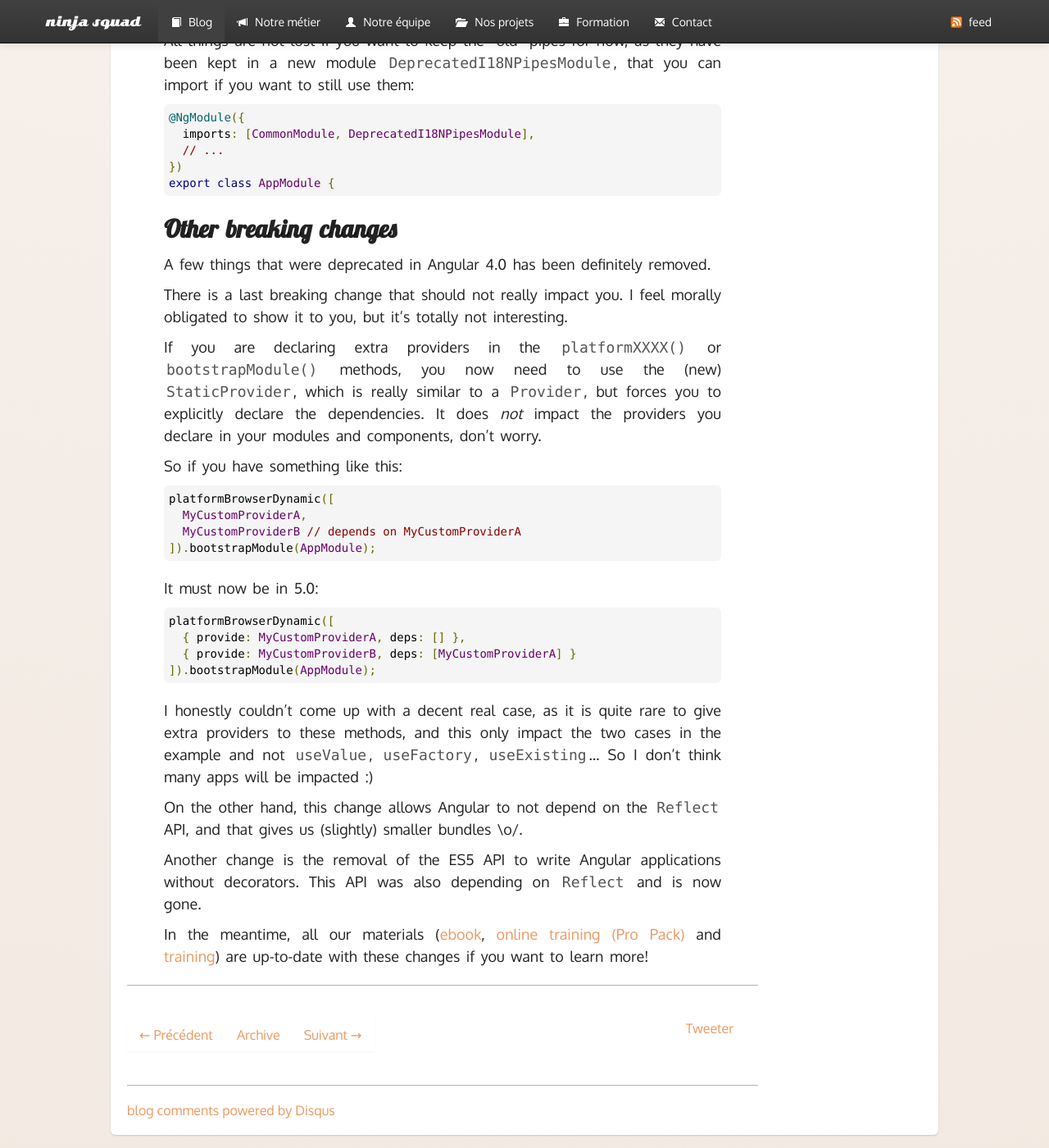
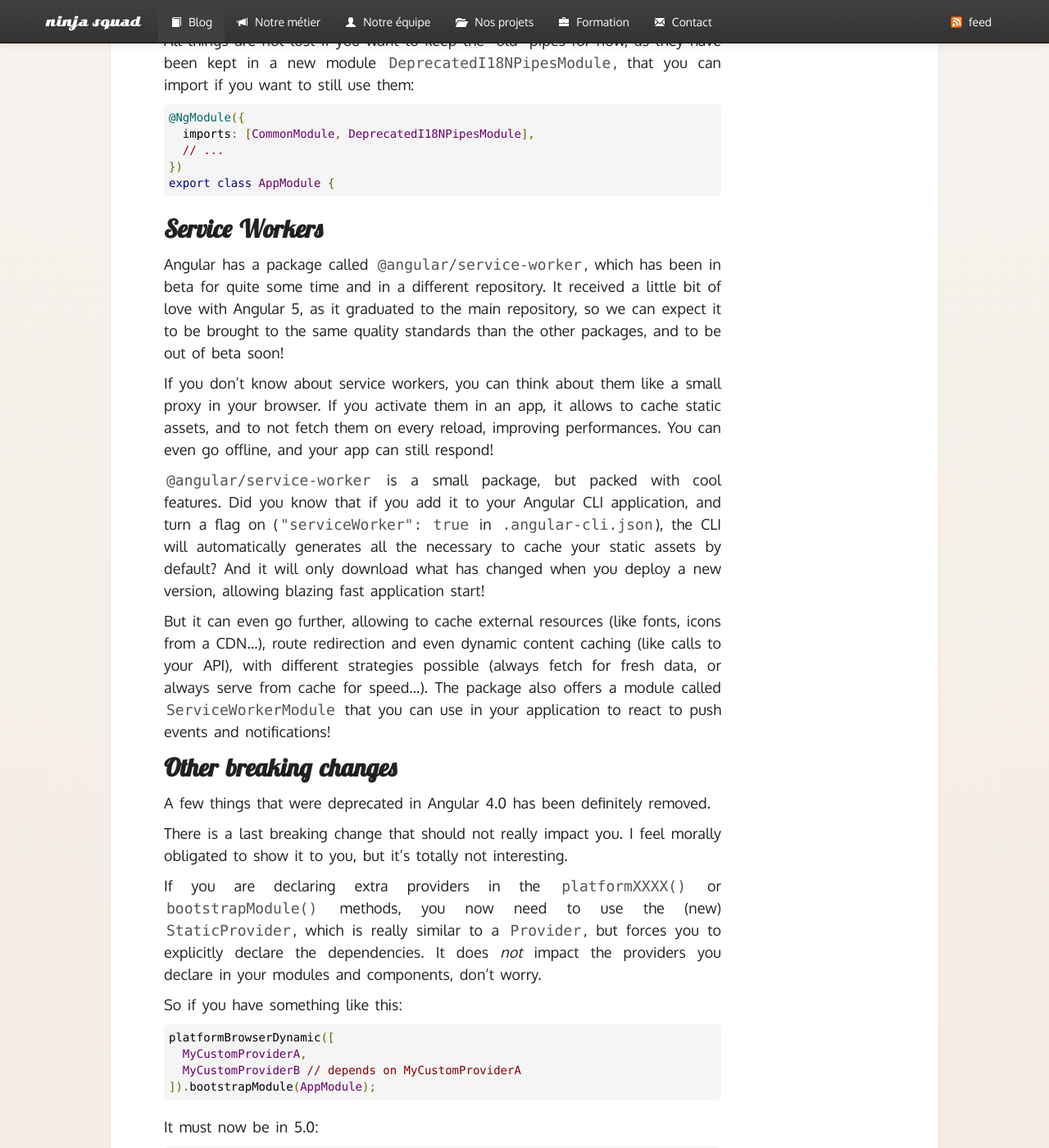
Before and after one commit to Ninja-Squad/ninja-squad.github.com, a Jekyll site: the page built from _posts/2017-08-17-what-is-new-angular-5.md, in a window 1280 px wide and 1400 px high, scrolled down 6138 px. Shown: the whole window at 82% size. Built offline with Jekyll 4.4.1, drawn with Linux system fonts in a browser that asks for light colours; comment, search, counter and statistics services are not loaded.

Commit message:
feat: service worker in ng 5

```diff
--- a/_posts/2017-08-17-what-is-new-angular-5.md
+++ b/_posts/2017-08-17-what-is-new-angular-5.md
@@ -262,6 +262,32 @@ that you can import if you want to still use them:
     })
     export class AppModule {
 
+## Service Workers
+
+Angular has a package called `@angular/service-worker`,
+which has been in beta for quite some time and in a different repository.
+It received a little bit of love with Angular 5, as it graduated to the main repository,
+so we can expect it to be brought to the same quality standards than the other packages,
+and to be out of beta soon!
+
+If you don't know about service workers, you can think about them like a small proxy in your browser.
+If you activate them in an app, it allows to cache static assets,
+and to not fetch them on every reload, improving performances.
+You can even go offline, and your app can still respond!
+
+`@angular/service-worker` is a small package, but packed with cool features.
+Did you know that if you add it to your Angular CLI application,
+and turn a flag on (`"serviceWorker": true` in `.angular-cli.json`),
+the CLI will automatically generates all the necessary to cache your static assets by default?
+And it will only download what has changed when you deploy a new version,
+allowing blazing fast application start!
+
+But it can even go further, allowing to cache external resources (like fonts, icons from a CDN...),
+route redirection and even dynamic content caching (like calls to your API),
+with different strategies possible (always fetch for fresh data, or always serve from cache for speed...).
+The package also offers a module called `ServiceWorkerModule` that you can use in your application to react
+to push events and notifications!
+
 
 ## Other breaking changes
 
```
